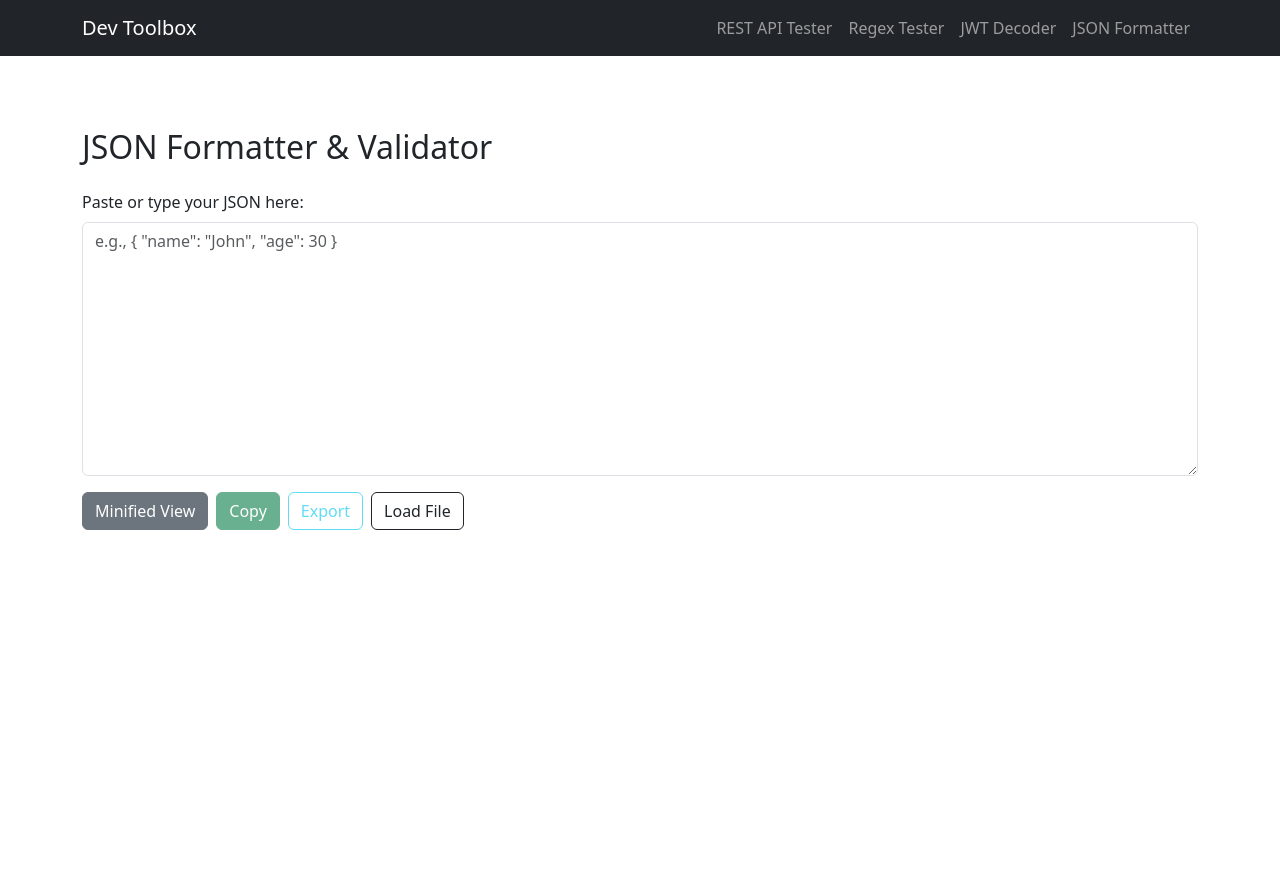
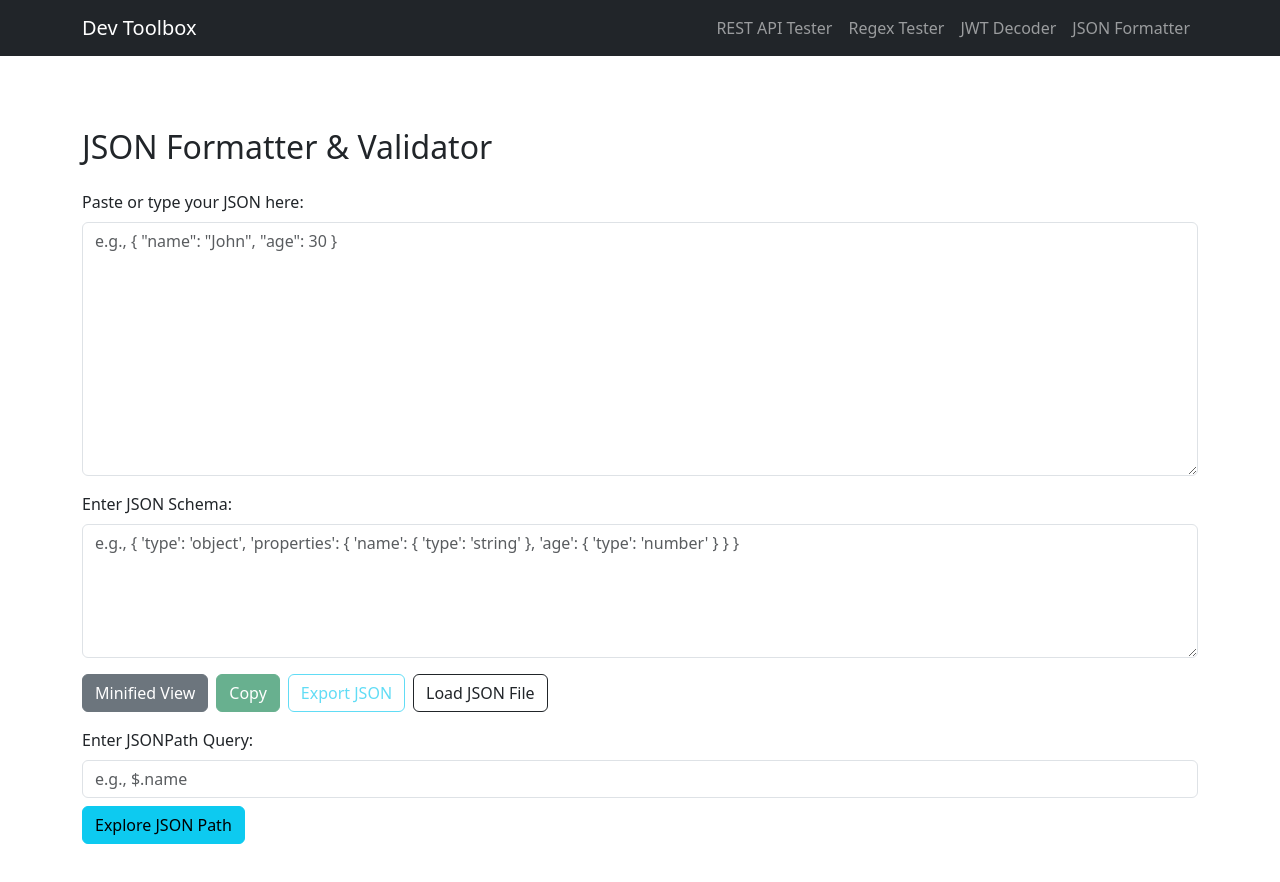
Before and after one commit to Maulik0417/DeveloperToolboxHub, a React (Create React App) app: page /json-formatter in a window 1280 px wide. Before the commit the page ends 800 px from the top, so only its background shows below. Built offline with nearby package versions, Linux system fonts and the light colour scheme.

Commit message:
Added a Schema Validator and a Path Query to JSON Formatter

```diff
--- a/package.json
+++ b/package.json
@@ -8,6 +8,7 @@
     "@testing-library/react": "^16.3.0",
     "@testing-library/user-event": "^13.5.0",
     "ajv": "^8.17.1",
+    "ajv-formats": "^3.0.1",
     "axios": "^1.8.4",
     "bootstrap": "^5.3.5",
     "buffer": "^6.0.3",
--- a/src/components/JSONFormatter.jsx
+++ b/src/components/JSONFormatter.jsx
@@ -1,4 +1,7 @@
 import React, { useState, useEffect, useCallback } from "react";
+import Ajv from "ajv";
+import { JSONPath } from "jsonpath-plus";
+import addFormats from "ajv-formats"; // Import addFormats
 
 const JsonFormatter = () => {
   const [input, setInput] = useState("");
@@ -6,8 +9,18 @@ const JsonFormatter = () => {
   const [error, setError] = useState(null);
   const [pretty, setPretty] = useState(true);
   const [showToast, setShowToast] = useState(false);
+  const [schema, setSchema] = useState("");
+  const [validationError, setValidationError] = useState(null);
+  const [jsonPathQuery, setJsonPathQuery] = useState("");
+  const [jsonPathResult, setJsonPathResult] = useState([]);
+  const [schemaValid, setSchemaValid] = useState(null); // State for schema validity message
+
+  // const ajv = new Ajv(); // Initialize Ajv instance
+  // addFormats(ajv); // Add formats support (e.g., email)
 
   const handleFormat = useCallback(() => {
+    const ajv = new Ajv();
+  addFormats(ajv);
     if (!input.trim()) {
       setFormatted("");
       setError(null);
@@ -21,12 +34,30 @@ const JsonFormatter = () => {
         : JSON.stringify(obj);
       setFormatted(output);
       setError(null);
+
+      // Validate schema if provided
+      if (schema.trim()) {
+        const validate = ajv.compile(JSON.parse(schema));
+        const valid = validate(obj);
+        if (!valid) {
+          setValidationError(validate.errors);
+          setSchemaValid(false); // Set invalid schema status
+        } else {
+          setValidationError(null);
+          setSchemaValid(true); // Set valid schema status
+        }
+      } else {
+        setValidationError(null);
+        setSchemaValid(null); // Clear schema validation status if no schema is provided
+      }
     } catch (e) {
       setError(`❌ Invalid JSON: ${e.message}`);
       setFormatted("");
+      setSchemaValid(null); // Reset schema validity when JSON is invalid
     }
-  }, [input, pretty]);
+  }, [input, pretty, schema]);
 
+  // Effect hook to revalidate when input or schema changes
   useEffect(() => {
     handleFormat();
   }, [handleFormat]);
@@ -57,6 +88,18 @@ const JsonFormatter = () => {
     URL.revokeObjectURL(url);
   };
 
+  const handleJsonPathQuery = () => {
+    if (formatted.trim()) {
+      try {
+        const obj = JSON.parse(formatted);
+        const result = JSONPath({ path: jsonPathQuery, json: obj });
+        setJsonPathResult(result);
+      } catch (e) {
+        setError(`❌ Invalid JSON for Path: ${e.message}`);
+      }
+    }
+  };
+
   return (
     <div className="container mt-5">
       <h2 className="mb-4">JSON Formatter & Validator</h2>
@@ -72,10 +115,37 @@ const JsonFormatter = () => {
         ></textarea>
       </div>
 
+      <div className="mb-3">
+        <label className="form-label">Enter JSON Schema:</label>
+        <textarea
+          className="form-control"
+          rows={5}
+          value={schema}
+          onChange={(e) => setSchema(e.target.value)}
+          placeholder="e.g., { 'type': 'object', 'properties': { 'name': { 'type': 'string' }, 'age': { 'type': 'number' } } }"
+        ></textarea>
+      </div>
+
+      {validationError && (
+        <div className="alert alert-danger">
+          <h5>Schema Validation Errors:</h5>
+          <pre>{JSON.stringify(validationError, null, 2)}</pre>
+        </div>
+      )}
+
+      {/* Banner for schema validity */}
+      {schemaValid === true && (
+        <div className="alert alert-success">
+          ✅ JSON matches the schema!
+        </div>
+      )}
+      {schemaValid === false && (
+        <div className="alert alert-danger">
+          ❌ JSON does not match the schema!
+        </div>
+      )}
+
       <div className="d-flex flex-wrap gap-2 mb-3">
-        {/* <button className="btn btn-primary" onClick={handleFormat}>
-          Format JSON
-        </button> */}
         <button
           className={`btn btn-${pretty ? "secondary" : "outline-secondary"}`}
           onClick={() => setPretty((prev) => !prev)} // Toggle the state here
@@ -94,10 +164,10 @@ const JsonFormatter = () => {
           onClick={handleDownload}
           disabled={!formatted}
         >
-          Export
+          Export JSON
         </button>
         <label className="btn btn-outline-dark mb-0">
-          Load File
+          Load JSON File
           <input
             type="file"
             accept=".json"
@@ -113,6 +183,28 @@ const JsonFormatter = () => {
         <div className="mt-4">
           <label className="form-label">Formatted Output:</label>
           <pre className="bg-light p-3 rounded border">{formatted}</pre>
+        </div>
+      )}
+
+      {/* JSON Path Explorer */}
+      <div className="mb-3">
+        <label className="form-label">Enter JSONPath Query:</label>
+        <input
+          type="text"
+          className="form-control"
+          value={jsonPathQuery}
+          onChange={(e) => setJsonPathQuery(e.target.value)}
+          placeholder="e.g., $.name"
+        />
+        <button className="btn btn-info mt-2" onClick={handleJsonPathQuery}>
+          Explore JSON Path
+        </button>
+      </div>
+
+      {jsonPathResult.length > 0 && (
+        <div className="mt-4">
+          <h5>JSONPath Results:</h5>
+          <pre>{JSON.stringify(jsonPathResult, null, 2)}</pre>
         </div>
       )}
 
```
Also changed, not shown: 1 other file (tests, documents, lock files or other folders).
